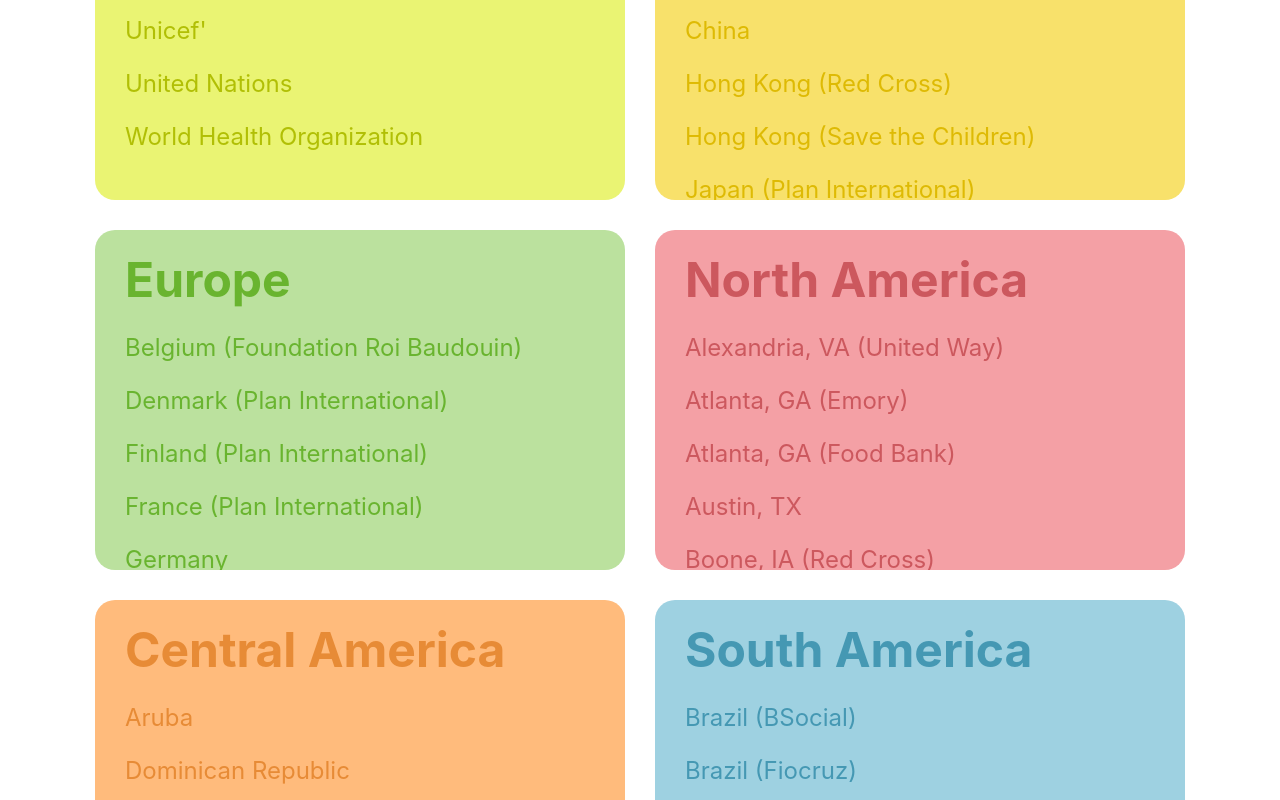
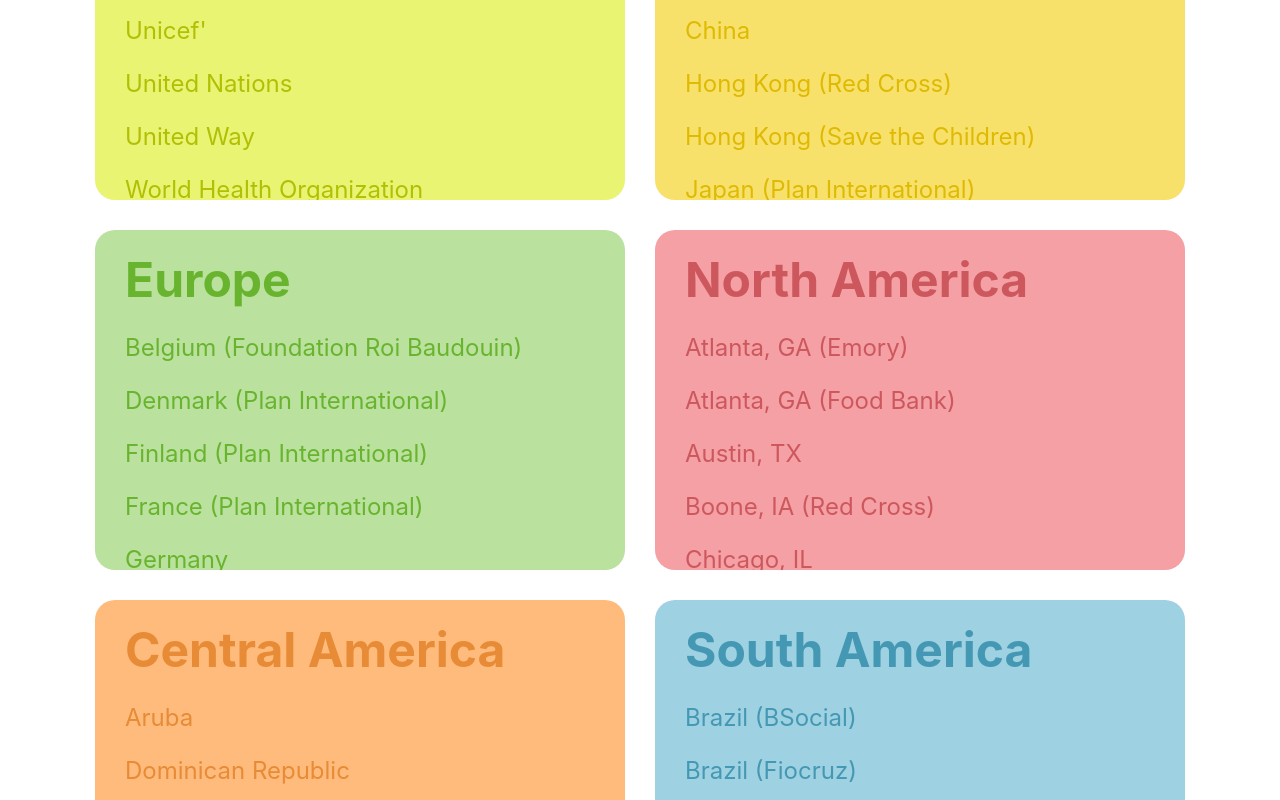
Before and after one commit to donatecovid19/website, a React (Create React App) app: page / in a window 1280 px wide. Shown: the part 600-1400 px from the top of the page. Built offline with nearby package versions, Linux system fonts and the light colour scheme.

Commit message:
Small fixes
Transferred "United Way" link to global; removed "Canada Fraser Valley" link

```diff
--- a/src/components/home_page/Home.jsx
+++ b/src/components/home_page/Home.jsx
@@ -8,6 +8,7 @@
 	{ name: "Children's Hunger Fund", url: "https://bit.ly/donateCHFcovid19" },
 	{ name: "Unicef'", url: "https://uni.cf/2V8fODA" },
 	{ name: "United Nations", url: "https://bit.ly/donateUNcovid19" },
+	{ name: "United Way", url: "https://secure.unitedway.org/j/step/covid19-donate?source=landingpage&subsource=covid19&utm_source=landingpage&utm_medium=web&utm_campaign=covid19&utm_content=donate" },
 	{ name: "World Health Organization", url: "http://bit.ly/donateWHO" },
 ];
 
@@ -57,7 +58,6 @@
 
 // TODO: Separate USA and Canada
 const NORTH_AMERICA = [
-	{ name: "Alexandria, VA (United Way)", url: "https://secure.unitedway.org/j/step/covid19-donate?source=landingpage&subsource=covid19&utm_source=landingpage&utm_medium=web&utm_campaign=covid19&utm_content=donate" },
 	{ name: "Atlanta, GA (Emory)", url: "http://bit.ly/donateEMcovid19" },
 	{ name: "Atlanta, GA (Food Bank)", url: "http://bit.ly/donateATLcovid19" },
 	{ name: "Austin, TX", url: "http://bit.ly/donateATXcovid19" },
@@ -77,7 +77,6 @@
 	{ name: "Seattle, WA (Seattle Foundation)", url: "http://bit.ly/donateUWcovid19"},
 	{ name: "Washington, D.C.", url: "https://www.northwestharvest.org/" },
 	{ name: "Canada (Red Cross)", url: "http://bit.ly/donateCNDcovid19" },
-	{ name: "Canada (Fraser Valley)", url: "http://bit.ly/donateFVHcovid19" },
 	{ name: "Canada (CanadaHelps)", url: "https://www.canadahelps.org/en/cause-funds/covid-19-community-care-fund/" },
 ];
 
```
